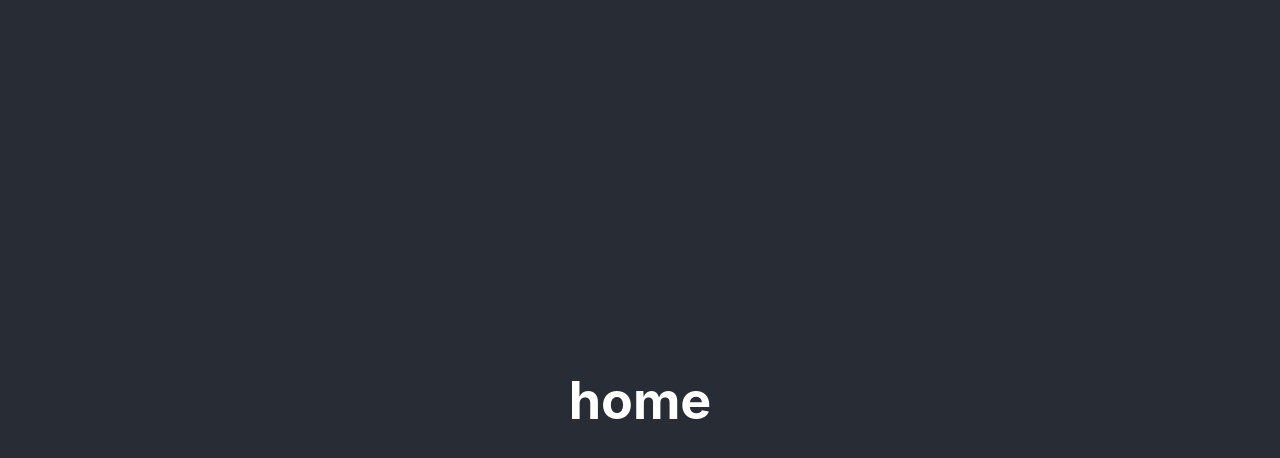
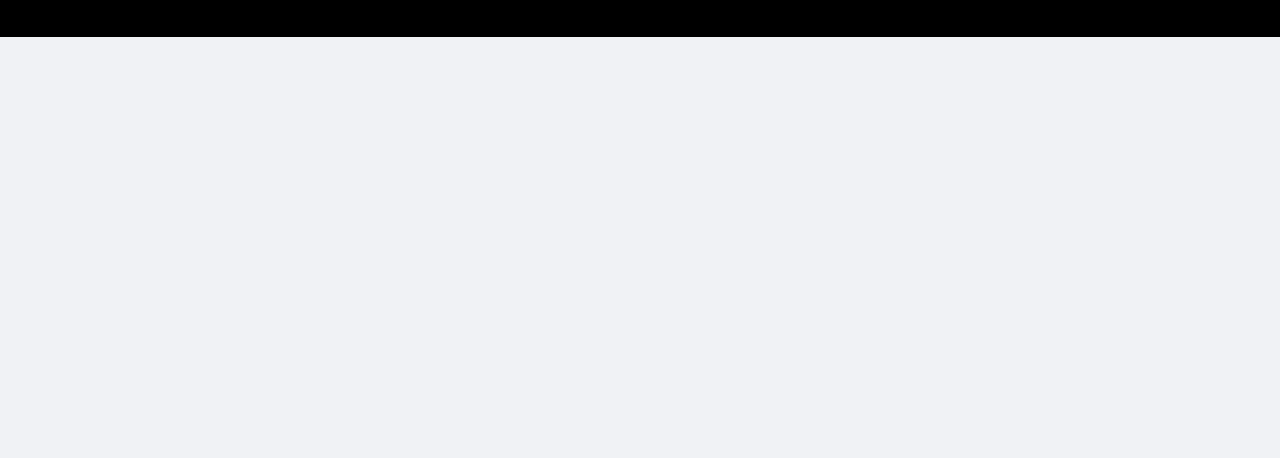
Before and after one commit to pedrolucasfsouza/imovies, a React (Create React App) app: page / in a window 1280 px wide. Shown: the top 458 px of the page. Built offline with nearby package versions, Linux system fonts and the light colour scheme.

Commit message:
styled components

```diff
--- a/package.json
+++ b/package.json
@@ -9,6 +9,7 @@
     "react": "^17.0.2",
     "react-dom": "^17.0.2",
     "react-scripts": "4.0.3",
+    "styled-components": "^5.3.3",
     "web-vitals": "^1.0.1"
   },
   "scripts": {
--- a/src/App.css
+++ /dev/null
@@ -1,38 +0,0 @@
-.App {
-  text-align: center;
-}
-
-.App-logo {
-  height: 40vmin;
-  pointer-events: none;
-}
-
-@media (prefers-reduced-motion: no-preference) {
-  .App-logo {
-    animation: App-logo-spin infinite 20s linear;
-  }
-}
-
-.App-header {
-  background-color: #282c34;
-  min-height: 100vh;
-  display: flex;
-  flex-direction: column;
-  align-items: center;
-  justify-content: center;
-  font-size: calc(10px + 2vmin);
-  color: white;
-}
-
-.App-link {
-  color: #61dafb;
-}
-
-@keyframes App-logo-spin {
-  from {
-    transform: rotate(0deg);
-  }
-  to {
-    transform: rotate(360deg);
-  }
-}
--- a/src/App.js
+++ b/src/App.js
@@ -1,12 +1,13 @@
 
-import './App.css';
+import { GlobalStyle } from "./styles/global";
+import Header  from './components/header/index'
 
 function App() {
   return (
     <div className="App">
-      <header className="App-header">
-<h1>home</h1>
-      </header>
+<Header></Header>
+
+<GlobalStyle></GlobalStyle>
     </div>
   );
 }
--- /dev/null
+++ b/src/components/header/index.js
@@ -0,0 +1,9 @@
+import { Container } from './styles'
+
+export default function Header() {
+return(
+    <Container>
+    <h1>Topo</h1>
+    </Container>
+)
+}
--- /dev/null
+++ b/src/components/header/styles.js
@@ -0,0 +1,5 @@
+import styled from "styled-components";
+
+export const Container = styled.header`
+    background:black;
+`
--- /dev/null
+++ b/src/styles/global.js
@@ -0,0 +1,46 @@
+import { createGlobalStyle } from "styled-components";
+
+export const GlobalStyle = createGlobalStyle`
+    :root {
+    --blue: #578EE1;
+
+    --text-title: #9FA2B4;
+    --text-body: #9FA2B4;
+
+    --background: #F0F2F5;
+    --shape: #FFFFFF;
+
+    --menu: #363740;
+    --link: #A4A6B3;
+
+    --bg-client: #FBFBFB;
+
+    }
+    * {
+    margin: 0;
+    padding: 0;
+    box-sizing: border-box;
+    }
+    html {
+        @media (max-width: 1080px){
+            font-size: 93.75%;
+        }
+
+        @media (max-width: 720px){
+            font-size: 87.5%;
+        }
+    }
+    body{
+        background: var(--background);
+        -webkit-font-smoothing:antialiased;
+    }
+
+    body, input, textarea, button {
+        font-family: 'Poppins', sans-serif;
+        font-weight: 400;
+    }
+    h1, h2, h3, h4, h5, h6, strong{
+        font-weight: 600;
+    }
+
+    `
```
Also changed, not shown: src/components/index.html (deleted), 1 other file (tests, documents, lock files or other folders).
